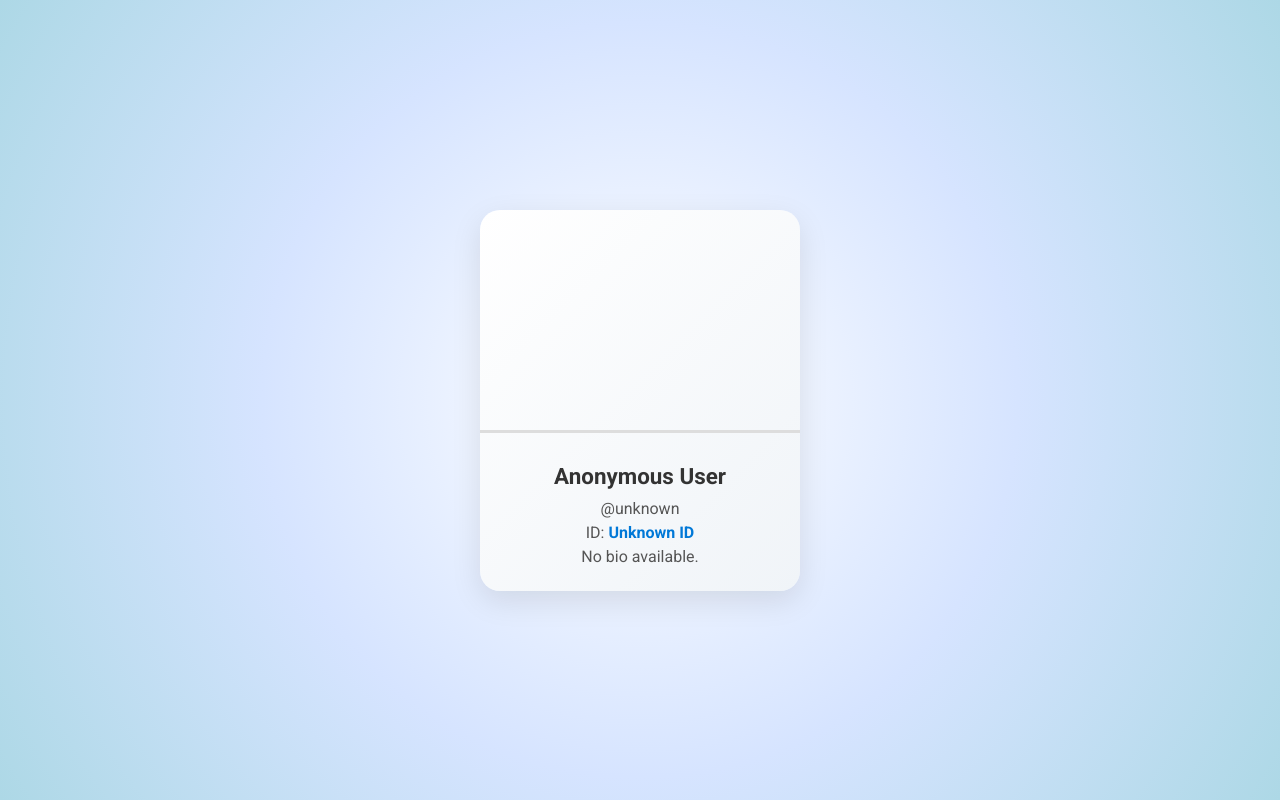
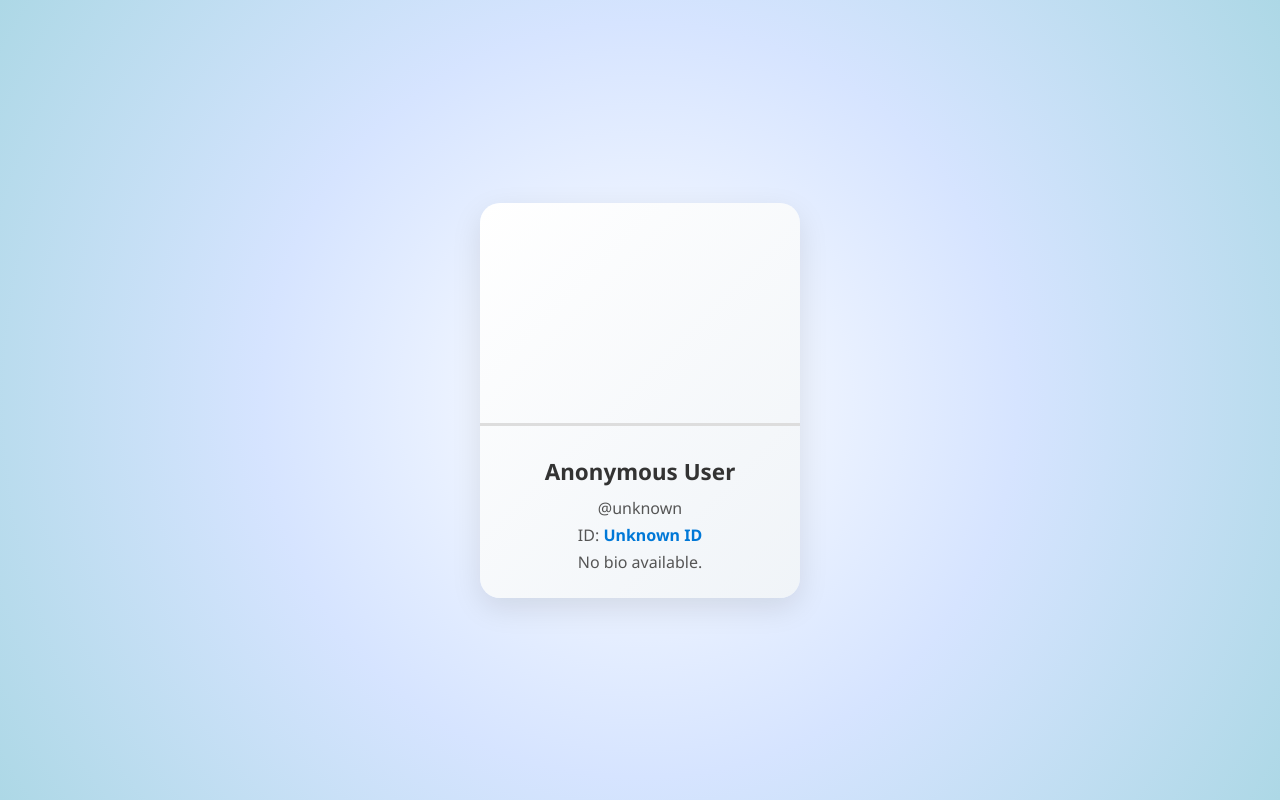
Before and after one commit to apcecoc/apcecocuserinfo, a plain HTML site: page index.html in a window 1280 px wide. Drawn offline with Linux system fonts and the light colour scheme.

Commit message:
Update index.html

```diff
--- a/index.html
+++ b/index.html
@@ -4,11 +4,11 @@
     <meta charset="UTF-8">
     <meta name="viewport" content="width=device-width, initial-scale=1.0">
     <title>User Info Card</title>
-    <link href="https://fonts.googleapis.com/css2?family=Roboto:wght@400;700&display=swap" rel="stylesheet">
+    <link href="https://fonts.googleapis.com/css2?family=Noto+Sans:wght@400;700&display=swap" rel="stylesheet">
     <style>
         body {
             margin: 0;
-            font-family: 'Roboto', sans-serif;
+            font-family: 'Noto Sans', sans-serif;
             display: flex;
             justify-content: center;
             align-items: center;
@@ -47,18 +47,14 @@
             margin: 10px 0;
             font-size: 1.4rem;
             color: #333;
-            white-space: nowrap;
-            overflow: hidden;
-            text-overflow: ellipsis;
+            word-break: break-word; /* Перенос слов */
         }
 
         .card .info p {
             color: #555;
             margin: 5px 0;
             font-size: 1rem;
-            white-space: nowrap;
-            overflow: hidden;
-            text-overflow: ellipsis;
+            word-break: break-word;
         }
 
         .card .info p span {
@@ -90,30 +86,31 @@
     </div>
 
     <script>
-        // Extract POST data
-        const params = new URLSearchParams(window.location.search);
+        // Функция декодирования HTML-символов
         const decodeHTML = (str) => {
             const txt = document.createElement("textarea");
             txt.innerHTML = str;
             return txt.value;
         };
 
+        // Извлечение данных из URL
+        const params = new URLSearchParams(window.location.search);
         const userData = {
             photo: decodeURIComponent(params.get("photo")) || "https://via.placeholder.com/320x220",
             name: decodeHTML(params.get("first_name") || "") + " " + decodeHTML(params.get("last_name") || "").trim(),
-            username: decodeHTML(params.get("username")) || "@unknown",
-            id: decodeHTML(params.get("id")) || "Unknown ID",
-            bio: decodeHTML(params.get("bio")) || "No bio available."
+            username: decodeHTML(params.get("username") || "@unknown"),
+            id: decodeHTML(params.get("id") || "Unknown ID"),
+            bio: decodeHTML(params.get("bio") || "No bio available.")
         };
 
-        // Populate the card with user data
+        // Заполнение карточки данными
         const photoElement = document.getElementById('user-photo');
         const nameElement = document.getElementById('user-name');
         const usernameElement = document.getElementById('user-username');
         const idElement = document.getElementById('user-id');
         const bioElement = document.getElementById('user-bio');
 
-        photoElement.style.backgroundImage = `url(${userData.photo})`;
+        photoElement.style.backgroundImage = `url('${userData.photo}')`;
         nameElement.textContent = userData.name.trim() || "Anonymous User";
         usernameElement.textContent = userData.username;
         idElement.innerHTML = `ID: <span>${userData.id}</span>`;
```
